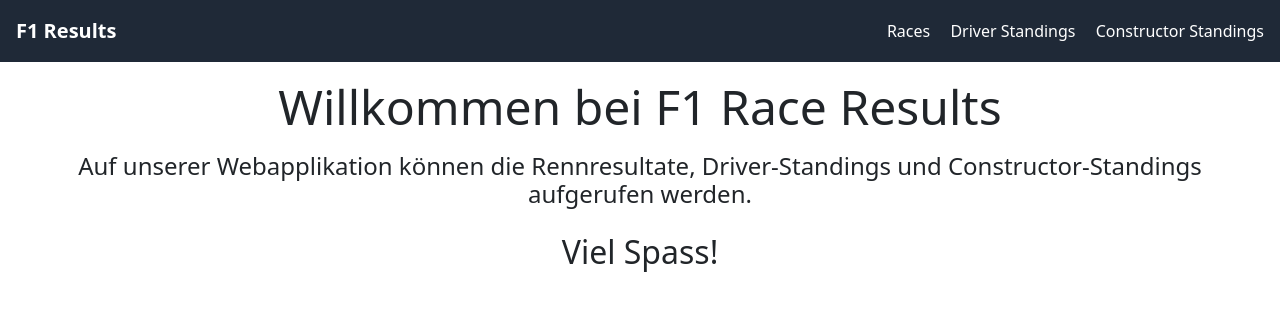
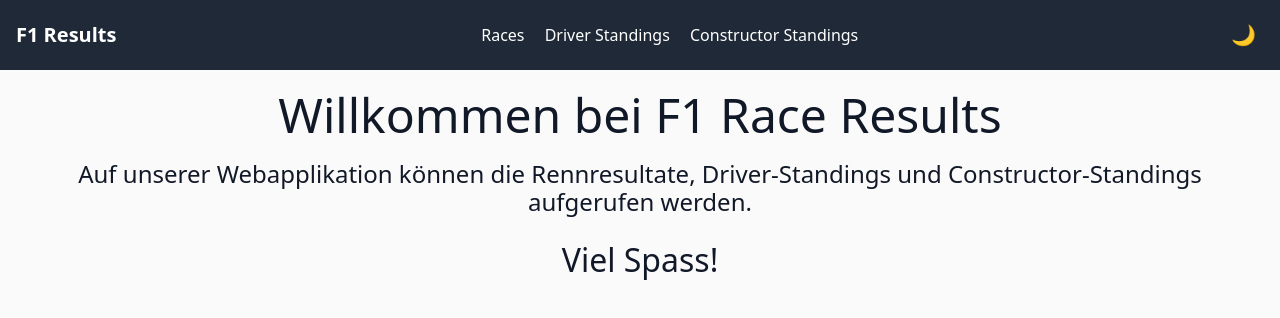
Before and after one commit to marcrudi/FinalProject, a SvelteKit app: page / in a window 1280 px wide. Shown: the top 318 px of the page. Built offline with nearby package versions, Linux system fonts and the light colour scheme.

Commit message:
Light/dark theme

```diff
--- a/src/routes/+layout.svelte
+++ b/src/routes/+layout.svelte
@@ -1,6 +1,24 @@
 <!-- src/routes/+layout.svelte -->
 <script runes>
-  // Im Layout brauchen wir aktuell keine weitere Logik.
+  import { onMount } from "svelte";
+
+  // Aktuelles Theme: "light" oder "dark"
+  let theme = "light";
+
+  // Beim ersten Laden ins localStorage schauen,
+  // falls schon mal ausgewählt --> setzen, ansonsten standard "light".
+  onMount(() => {
+    const saved = localStorage.getItem("theme");
+    theme = saved === "dark" ? "dark" : "light";
+    document.documentElement.setAttribute("data-theme", theme);
+  });
+
+  // Toggle-Funktion, wechselt zwischen light ↔ dark
+  function toggleTheme() {
+    theme = theme === "light" ? "dark" : "light";
+    document.documentElement.setAttribute("data-theme", theme);
+    localStorage.setItem("theme", theme);
+  }
 </script>
 
 <nav>
@@ -13,6 +31,18 @@
     <a href="/driver-standings">Driver Standings</a>
     <a href="/constructor-standings">Constructor Standings</a>
   </div>
+
+   <!-- Theme-Toggle Button -->
+  <button class="theme-toggle" on:click={toggleTheme}>
+    {#if theme === "light"}
+      <!-- Mond-Symbol bei Light Mode -->
+      🌙
+    {:else}
+      <!-- Sonne-Symbol bei Dark Mode -->
+      ☀️
+    {/if}
+  </button>
+
 </nav>
 
 <main>
--- a/static/styles.css
+++ b/static/styles.css
@@ -1,49 +1,148 @@
-/* Navigation*/
+/* === Light Mode (Standard) === */
+:root {
+  /* Haupt-Farben */
+  --nav-bg: #1f2937;         /* dunkles Grau-Blau */
+  --nav-text: #ffffff;       /* weiße Schrift in Navbar */
+  --nav-link-hover: #d1d5db; /* helleres Grau für Hover */
 
+  --body-bg: #fafafa;        /* Hellgrauer Seitenhintergrund */
+  --body-text: #111827;      /* Dunkles Grau/Schwarz für Text */
+
+  /* Karten und Elemente */
+  --card-bg: #f0f8ff;        /* sehr helles Blau für Karten */
+  --card-border: #cccccc;    /* hellgrauer Rahmen */
+  --card-shadow: rgba(0, 0, 0, 0.1);
+
+  --table-header-bg: #f5f5f5; /* Helles Grau für Tabellenkopf */
+  --table-border: #cccccc;   /* Rahmen Farbe */
+  --table-row-hover: #fafafa;/* Zeilen-Hover Farbe */
+
+  --link-new-bg: #28a745;    /* Grün für "Neues Race anlegen" */
+  --link-new-hover: #218838; /* Dunkleres Grün bei Hover */
+  --btn-save-bg: #36cc00;    /* Grün für "Speichern" */
+  --btn-save-hover: #019b09; /* Dunkler bei Hover */
+
+  /* Race Card */
+  --race-card-bg: #ffffff;   /* Weiße Karten */
+  --race-flag-bg: #eeeeee;   /* Hellgrau, falls Bild fehlt */
+
+  /* Meta-Texte */
+  --meta-text: #374151;      /* Dunkles Grau (etwas wärmer) */
+  --sub-text: #555555;       /* Mittelgrau */
+  --no-data-text: #666666;   /* Grautöne für "Keine Daten verfügbar" */
+
+  /* FastestLap Cell */
+  --fl-cell-text: #6b7280;   /* Graues, kleineres Text */
+  --no-fl-color: #9ca3af;    /* Noch helleres Grau */
+}
+
+/* === Dark Mode Overrides === */
+[data-theme="dark"] {
+  --nav-bg: #111827;         /* sehr dunkles Grau für Navbar */
+  --nav-text: #f9fafb;       /* fast weiß für Links */
+  --nav-link-hover: #e5e7eb; /* helleres Grau für Hover */
+
+  --body-bg: #1f2937;        /* dunkles Grau als Seitenhintergrund */
+  --body-text: #f3f4f6;      /* helles Grau/Weiß für Text */
+
+  --card-bg: #374151;        /* Dunkles Blau/Grau für Karten */
+  --card-border: #4b5563;    /* Dunkelgrau Rahmen */
+  --card-shadow: rgba(0, 0, 0, 0.5);
+
+  --table-header-bg: #374151; /* Dunkles Grau für Tabellenkopf */
+  --table-border: #4b5563;    /* Etwas dunklerer Rand */
+  --table-row-hover: #334155; /* Dunkler Hovereffekt */
+
+  --link-new-bg: #22c55e;     /* Etwas dezenteres Grün */
+  --link-new-hover: #16a34a;  /* Dunkler bei Hover */
+  --btn-save-bg: #22c55e;     /* Passend zum Dark Mode */
+  --btn-save-hover: #166534;  /* Dunkler */
+
+  --race-card-bg: #1e293b;    /* Dunklere Karte im Dark Mode */
+  --race-flag-bg: #2d3748;    /* Etwas dunkleres Grau */
+
+  --meta-text: #d1d5db;       /* Helles Grau für Metadaten */
+  --sub-text: #cbd5e1;        /* Noch helleres Grau */
+  --no-data-text: #9ca3af;    /* Für "Keine Daten verfügbar" */
+
+  --fl-cell-text: #9ca3af;    /* Hellere Farbe für FastestLap */
+  --no-fl-color: #6b7280;     /* Etwas dunkleres Grau */
+}
+
+
+/* --------------------------------------------------------
+   Global (Body, Hauptbereich)
+   -------------------------------------------------------- */
+body {
+  margin: 0;
+  font-family: system-ui, sans-serif;
+  background-color: var(--body-bg);
+  color: var(--body-text);
+}
+
+main {
+  padding: 1rem;
+  background-color: var(--body-bg);
+  color: var(--body-text);
+}
+
+/* --------------------------------------------------------
+   Navigation
+   -------------------------------------------------------- */
 nav {
-    background-color: #1f2937; /* dunkles Grau/Blau */
-    color: white;
+  background-color: var(--nav-bg);
+  color: var(--nav-text);
   padding: 1rem;
   display: flex;
   justify-content: space-between;
   align-items: center;
 }
 
-  /* Der Link zur Mainpage (links) - etwas größer */
 .nav-logo {
   font-size: 1.25rem;
   font-weight: 600;
   text-decoration: none;
-    color: white;
+  color: var(--nav-text);
 }
 
-  /* Container für die Navigations-Links (rechts) */
 .nav-links a {
-    color: white;
+  color: var(--nav-text);
   text-decoration: none;
   margin-left: 1rem;
   font-weight: 500;
 }
 
 .nav-links a:hover {
-    text-decoration: underline;
+  /* Farbe ändern */
+  color: var(--nav-link-hover);
 }
 
-  /* Hauptbereich unterhalb der Navigation */
-  main {
-    padding: 1rem;
+/* Theme-Toggle Button */
+.theme-toggle {
+  background: none;
+  border: none;
+  font-size: 1.25rem;
+  cursor: pointer;
+  color: var(--nav-text);
+  margin-left: 1rem;
+  /* Padding und Rundung */
+  padding: 0.25rem 0.5rem;
+  border-radius: 0.25rem;
+}
+.theme-toggle:hover {
+  background-color: rgba(255, 255, 255, 0.1);
 }
 
+
 /* --------------------------------------------------------
-    „Driver/Constructor Standings“ – Übersicht
+   Driver/Constructor Standings – Übersicht
    -------------------------------------------------------- */
-
 .page-heading {
   font-size: 1.5rem;
   margin-bottom: 1rem;
+  color: var(--body-text);
 }
 
-/* Grid‐Container: flexible Kacheln pro Season */
 .grid-container {
   display: grid;
   gap: 1rem;
@@ -51,152 +150,172 @@
   padding: 1rem;
 }
 
-/* Einzelne Season‐Kachel */
+/* Einzelne Season-Kachel */
 .season-card {
   display: flex;
   align-items: center;
   justify-content: center;
-  border: 1px solid #ccc;
+  border: 1px solid var(--card-border);
   border-radius: 8px;
   padding: 2rem;
   text-decoration: none;
-  color: inherit;
-  background-color: #f0f8ff;
-  box-shadow: 1px 1px 4px rgba(0, 0, 0, 0.1);
+  color: var(--body-text);
+  background-color: var(--card-bg);
+  box-shadow: 1px 1px 4px var(--card-shadow);
   transition: transform 0.1s ease-in-out;
 }
-
-/* Hover‐Effekt für Season‐Karte */
 .season-card:hover {
   transform: scale(1.03);
 }
-
-/* Text in der Kachel */
 .season-text {
   font-size: 1.25rem;
   font-weight: bold;
+  color: var(--body-text);
 }
 
 /* --------------------------------------------------------
-  „Driver/Constructor Standings“ – Detail
+   Driver/Constructor Standings – Detail
    -------------------------------------------------------- */
-
 .no-data {
   font-style: italic;
-  color: #666;
+  color: var(--no-data-text);
 }
 
 table {
   width: 100%;
   border-collapse: collapse;
+  margin-bottom: 2rem;
+  color: var(--body-text);
 }
 
 th,
 td {
   padding: 0.5rem;
-  border: 1px solid #ccc;
+  border: 1px solid var(--table-border);
   text-align: left;
 }
 
 th {
-  background-color: #f5f5f5;
+  background-color: var(--table-header-bg);
+  color: var(--body-text);
 }
 
 /* --------------------------------------------------------
-  „Races“ – Übersicht
+   Races – Übersicht
    -------------------------------------------------------- */
-
 .page-heading {
   font-size: 1.5rem;
   margin-bottom: 1rem;
+  color: var(--body-text);
 }
+
 .new-link {
   display: inline-block;
   margin-bottom: 1rem;
   padding: 0.5rem 1rem;
-    background-color: #28a745;
-    color: white;
+  background-color: var(--link-new-bg);
+  color: #ffffff;
   text-decoration: none;
   border-radius: 4px;
+  transition: background-color 0.1s ease-in-out;
 }
 .new-link:hover {
-    background-color: #218838;
+  background-color: var(--link-new-hover);
 }
+
 .grid-wrapper {
   display: grid;
   gap: 1rem;
   grid-template-columns: repeat(auto-fill, minmax(240px, 1fr));
   padding: 1rem;
 }
+
 .race-card {
-    border: 1px solid #ccc;
+  border: 1px solid var(--card-border);
   border-radius: 8px;
   overflow: hidden;
-    box-shadow: 1px 1px 4px rgba(0,0,0,0.1);
+  box-shadow: 1px 1px 4px var(--card-shadow);
   text-decoration: none;
-    color: inherit;
+  color: var(--body-text);
   display: flex;
   flex-direction: column;
-    background-color: white;
+  background-color: var(--race-card-bg);
+  transition: transform 0.1s ease-in-out;
 }
+.race-card:hover {
+  transform: scale(1.02);
+}
+
 .race-flag {
   width: 100%;
   height: 140px;
-    object-fit: cover;    /* Bild füllt die obere Fläche, zentriert und gegebenenfalls beschnitten */
-    background-color: #eee; /* Falls Bild fehlt, grauer Hintergrund */
+  object-fit: cover;
+  background-color: var(--race-flag-bg);
 }
+
 .race-content {
   padding: 0.75rem;
-    flex: 1;              /* der restliche Bereich für Text */
+  flex: 1;
   display: flex;
   flex-direction: column;
+  color: var(--body-text);
 }
+
 .race-title {
   margin: 0 0 0.5rem 0;
   font-size: 1.2rem;
+  color: var(--body-text);
 }
+
 .race-sub {
   margin: 0.25rem 0;
   font-size: 0.9rem;
-    color: #555;
+  color: var(--sub-text);
 }
 
 /* --------------------------------------------------------
-  „Races → Neu anlegen“
+    Races → Neu anlegen
    -------------------------------------------------------- */
-
 form {
   max-width: 500px;
   margin: 1rem auto;
   display: flex;
   flex-direction: column;
   gap: 1rem;
+  background-color: var(--body-bg);
+  color: var(--body-text);
 }
 
 label {
   display: flex;
   flex-direction: column;
   font-weight: bold;
+  color: var(--body-text);
 }
 
 input,
 select {
   padding: 0.5rem;
   font-size: 1rem;
-  border: 1px solid #ccc;
+  border: 1px solid var(--card-border);
   border-radius: 4px;
+  background-color: var(--race-card-bg);
+  color: var(--body-text);
 }
 
 textarea {
   padding: 0.5rem;
   font-size: 1rem;
-  border: 1px solid #ccc;
+  border: 1px solid var(--card-border);
   border-radius: 4px;
   min-height: 100px;
+  background-color: var(--race-card-bg);
+  color: var(--body-text);
 }
 
 .small-note {
   font-size: 0.9rem;
+  color: var(--body-text);
 }
 
 button {
@@ -205,59 +324,58 @@ button {
   font-size: 1rem;
   border: none;
   border-radius: 4px;
-  background-color: #36cc00; /* Grün ↔ "Speichern" */
-  color: white;
+  background-color: var(--btn-save-bg);
+  color: #ffffff;
   cursor: pointer;
+  transition: background-color 0.1s ease-in-out;
 }
-
 button:hover {
-  background-color: #019b09; /* etwas dunkleres Grün */
+  background-color: var(--btn-save-hover);
 }
 
 /* --------------------------------------------------------
-   „Races → Detail“
+    Races → Detail
    -------------------------------------------------------- */
-
-/* Überschrift + Metadaten oben */
 .race-heading {
   font-size: 1.5rem;
   font-weight: 600;
   margin-bottom: 0.5rem;
+  color: var(--body-text);
 }
 
 .race-meta {
   margin-bottom: 1rem;
   font-size: 0.9375rem; /* 15px */
-  color: #374151;       /* dunkles Grau */
+  color: var(--meta-text);
 }
 
-/* Tabellenschnittstelle */
 table {
   width: 100%;
   border-collapse: collapse;
   margin-bottom: 1rem;
+  color: var(--body-text);
 }
 
 th,
 td {
   padding: 0.5rem;
-  border-bottom: 1px solid #d1d5db; /* sehr helles Grau */
+  border-bottom: 1px solid var(--table-border);
   text-align: left;
 }
 
 thead {
-  background-color: #f3f4f6; /* hellgrau */
+  background-color: var(--table-header-bg);
 }
 
 tr:hover {
-  background-color: #fafafa;
+  background-color: var(--table-row-hover);
 }
 
 .fl-cell {
   font-size: 0.875rem;
-  color: #6b7280;
+  color: var(--fl-cell-text);
 }
 
 .no-fl {
-  color: #9ca3af;
+  color: var(--no-fl-color);
 }
```
Lines whose indentation alone changed are shown as unchanged.
